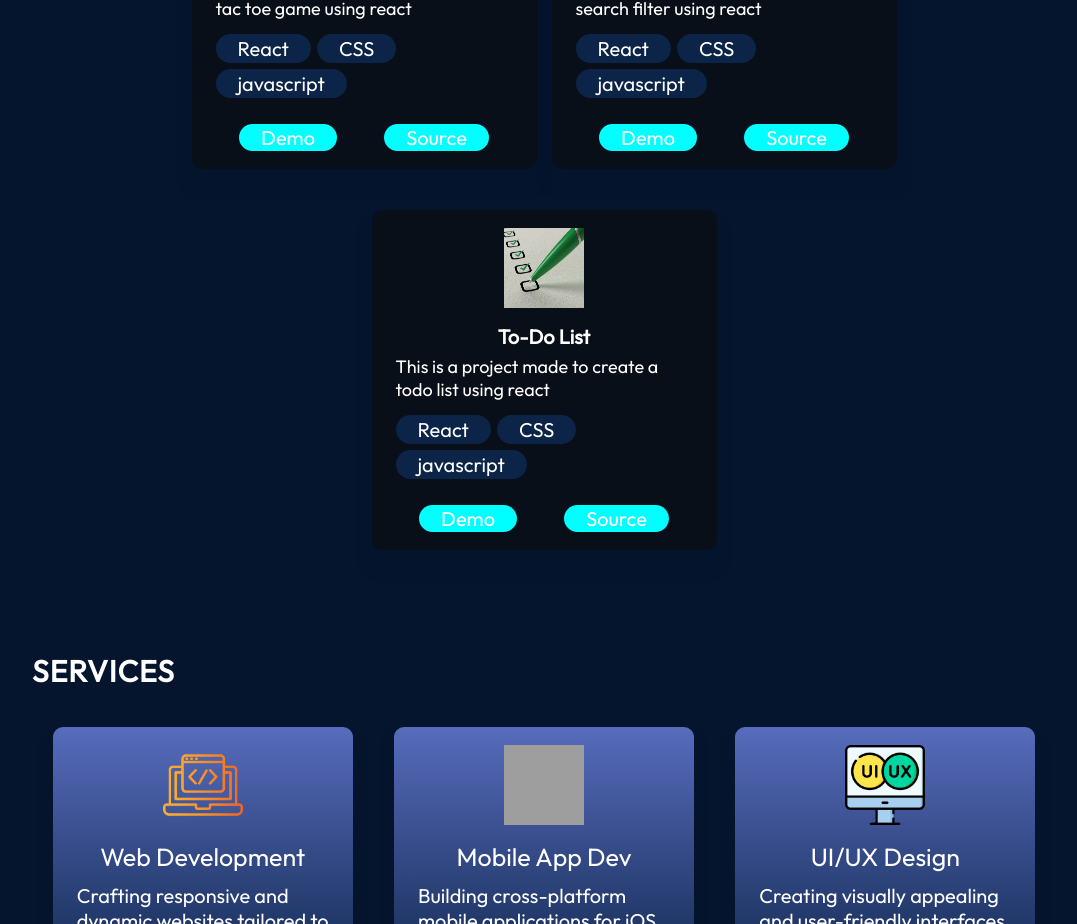
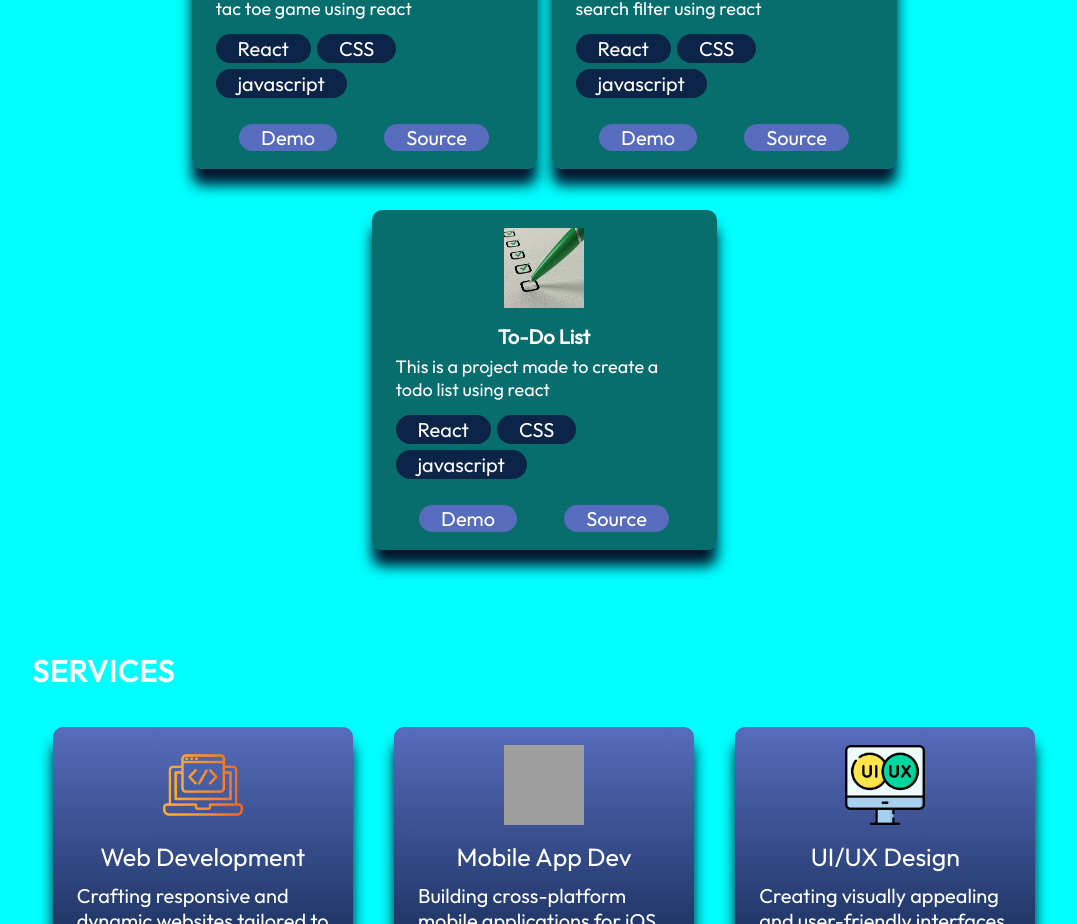
Before and after one commit to beahnjoka/portfolio, a React (Vite) app: page / in a window 1280 px wide. Shown: the part 2060-2984 px from the top of the page, without its empty margins (96-1173 px from the left). Built offline with nearby package versions, Linux system fonts and the light colour scheme; grey boxes are pictures that could not be loaded.

Commit message:
Update vars.css

```diff
--- a/src/vars.css
+++ b/src/vars.css
@@ -2,10 +2,10 @@
     /*colors*/
 
     --color-text:#fff;
-    --color-primary:#00FFFF;
+    --color-primary:#576cbc;
     --color-seconadry:#19376d;
     --color-dark:#0b2447;
-    --color-bg:#04152d;
+    --color-bg:#00FFFF;
 
     /* fonts */
 
```
